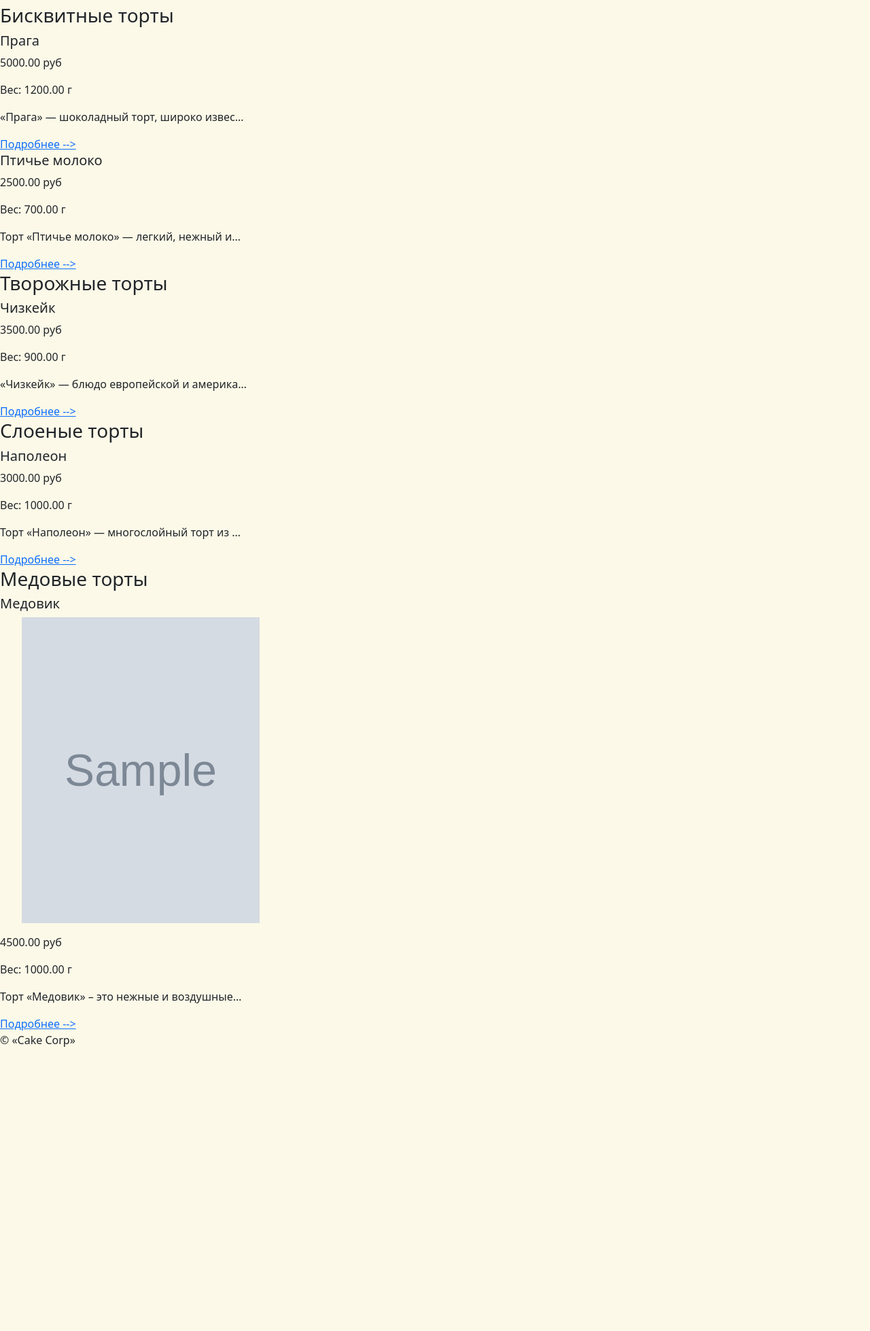
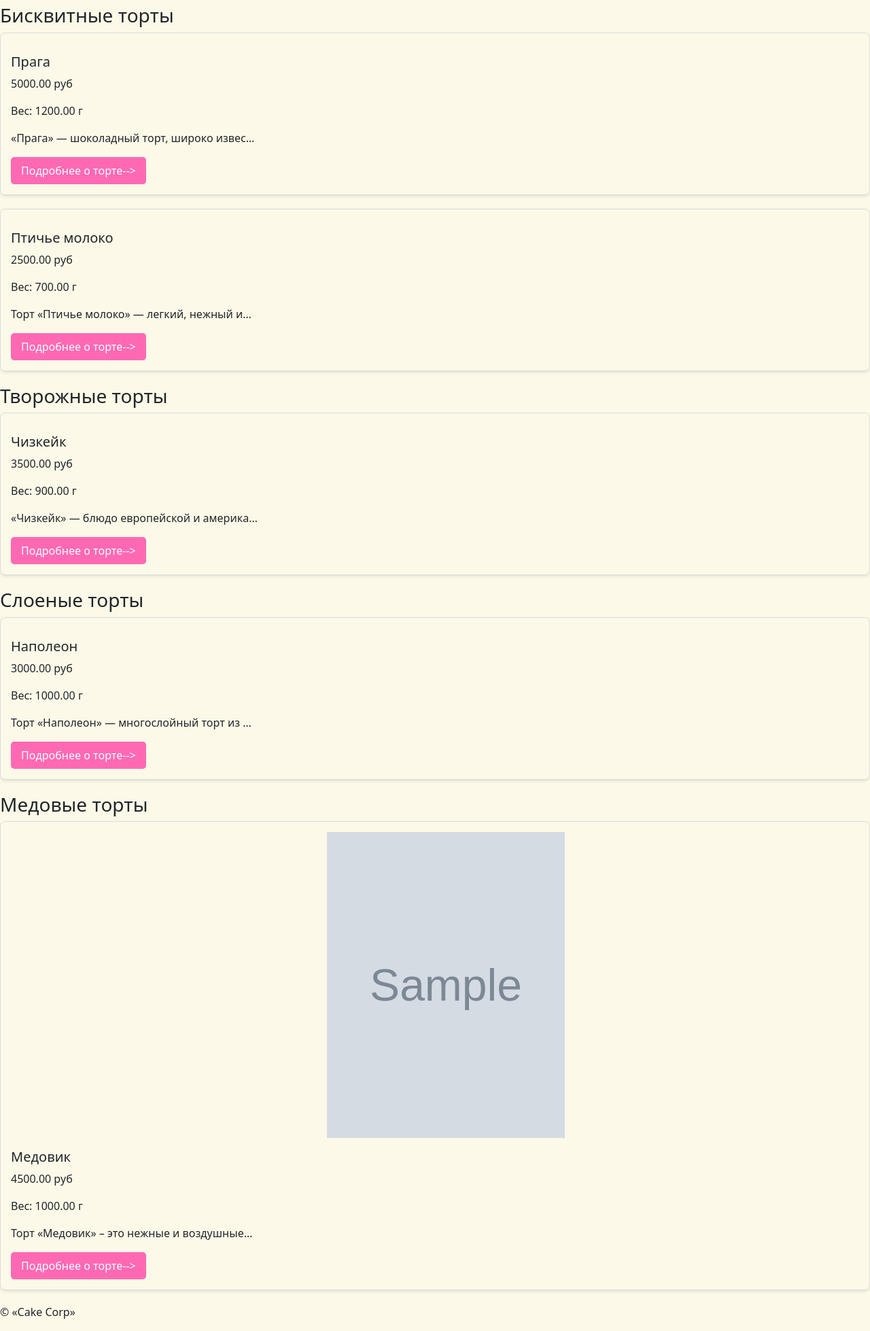
Before and after one commit to EmilDragunov/website-for-cakes, a Django app: page /cake/ in a window 1280 px wide. Shown: the part 176-2134 px from the top of the page at 68% size. Before the commit the page ends 1716 px from the top, so only its background shows below. Run offline with Django 3.2, Linux system fonts and the light colour scheme; data comes from the database, SQL or seed files in the repository; tables that the repository leaves empty hold one stand-in row (values such as "Sample post"); grey boxes marked "Sample" are stand-in pictures; parts of the project's set-up code (start-up, migrations or seed data) failed here and were passed over; some libraries are stand-ins or nearby versions.

Commit message:
update html css

```diff
--- a/cakes_website/homepage/views.py
+++ b/cakes_website/homepage/views.py
@@ -10,7 +10,7 @@ def index(request):
         is_on_main=True,
         category__is_published=True
     ).order_by('title')
-    paginator = Paginator(cake_list, 1)
+    paginator = Paginator(cake_list, 2)
     page_number = request.GET.get('page')
     try:
         cakes = paginator.page(page_number)
--- a/cakes_website/static/css/main.css
+++ b/cakes_website/static/css/main.css
@@ -69,3 +69,53 @@ header img {
 .pagination a:focus {
   box-shadow: 0 0 0 3px #ff69b4;
 }
+
+
+
+
+
+
+
+.cake-card {
+  border: 1px solid #ddd;
+  border-radius: 8px;
+  box-shadow: 0 2px 4px rgba(0, 0, 0, 0.1);
+  padding: 15px;
+  margin-bottom: 20px;
+  width: 350px;
+}
+
+.cake-card__image {
+  text-align: center;
+  margin-bottom: 15px;
+}
+
+
+.cake-card__button {
+  display: inline-block;
+  background-color: #ff69b4;
+  color: #fff;
+  padding: 8px 15px;
+  border-radius: 5px;
+  text-decoration: none;
+}
+
+
+
+
+
+
+
+
+
+.cake-cards-container {
+  display: flex;
+  flex-wrap: wrap;
+  justify-content: space-between;
+}
+
+.cake-card {
+  /*  ... ваш существующий код для карточки ... */
+  flex: 1 0 250px;
+  margin-bottom: 20px;
+}
--- a/cakes_website/templates/includes/cake_card.html
+++ b/cakes_website/templates/includes/cake_card.html
@@ -1,4 +1,4 @@
-{% load static %}
+{% comment %} {% load static %}
 <div>
     <div>
       <div>
@@ -16,8 +16,37 @@
         <p>Вес: {{ cake.weight }} г</p>
         <p>{{ cake.description|truncatechars:40 }}</p>
         <a href="{% url 'cake:cake_detail' cake.id %}">
-          Подробнее -->
+          Подробнее о торте-->
         </a>
       </div>
     </div>
+  </div> {% endcomment %}
+
+
+
+
+{% load static %}
+<div class="cake-cards-container">
+  <div class="cake-card">
+    <div class="cake-card__image">
+      {% if cake.images.all %}
+        <ul>
+          {% for image in cake.images.all %}
+            <li>
+              <img class="img_cake" src="{{ image.image.url }}" alt="{{ image.title }}">
+            </li>
+          {% endfor %}
+        </ul>
+      {% endif %}
+    </div>
+    <div class="cake-card__info">
+      <h5>{{ cake.title }} </h5>
+      <p>{{ cake.price }}<a> руб</a></p>
+      <p>Вес: {{ cake.weight }} г</p>
+      <p>{{ cake.description|truncatechars:40 }}</p>
+      <a href="{% url 'cake:cake_detail' cake.id %}" class="cake-card__button">
+        Подробнее о торте-->
+      </a>
+    </div>
   </div>
+</div>
```
